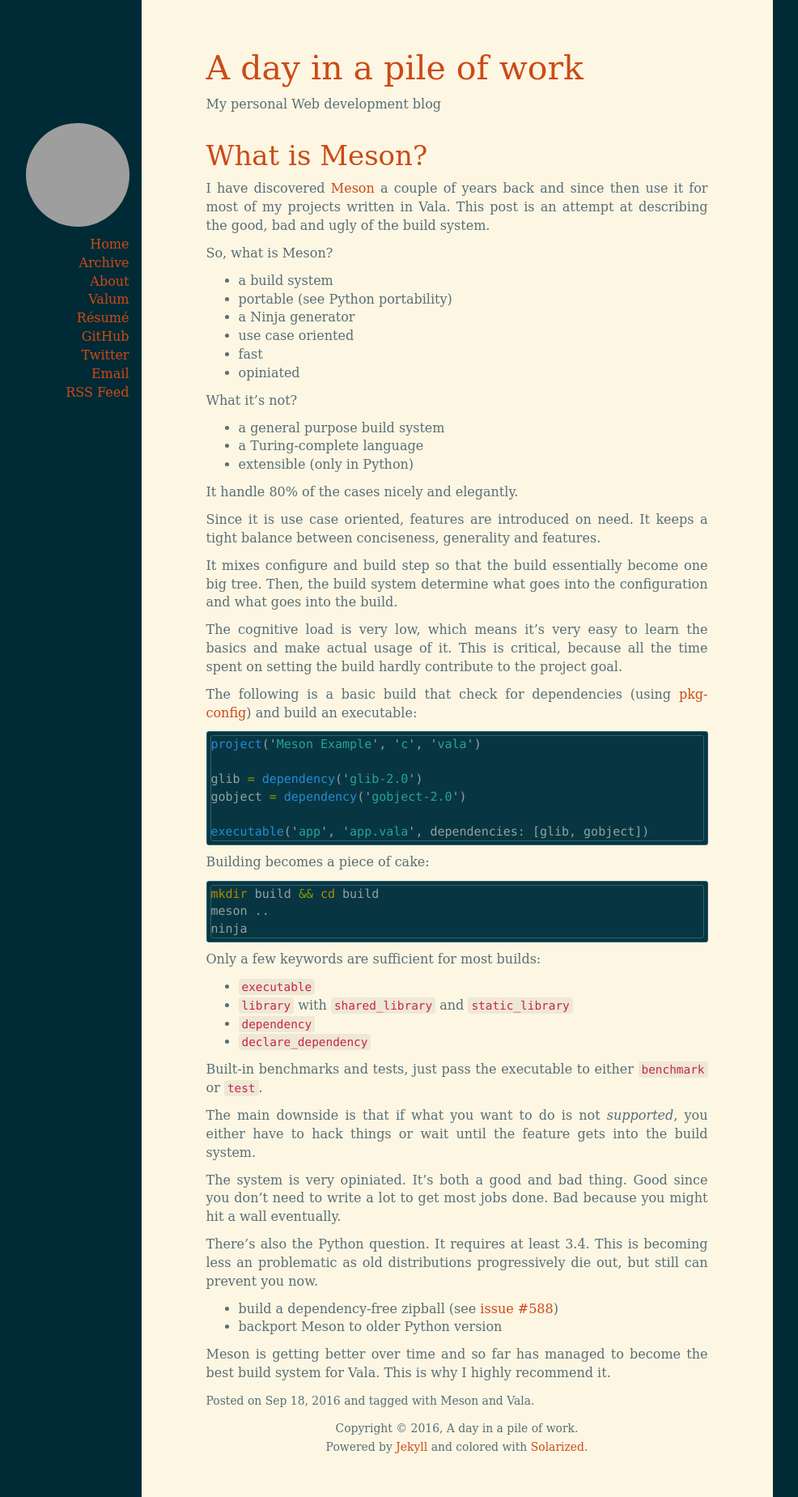
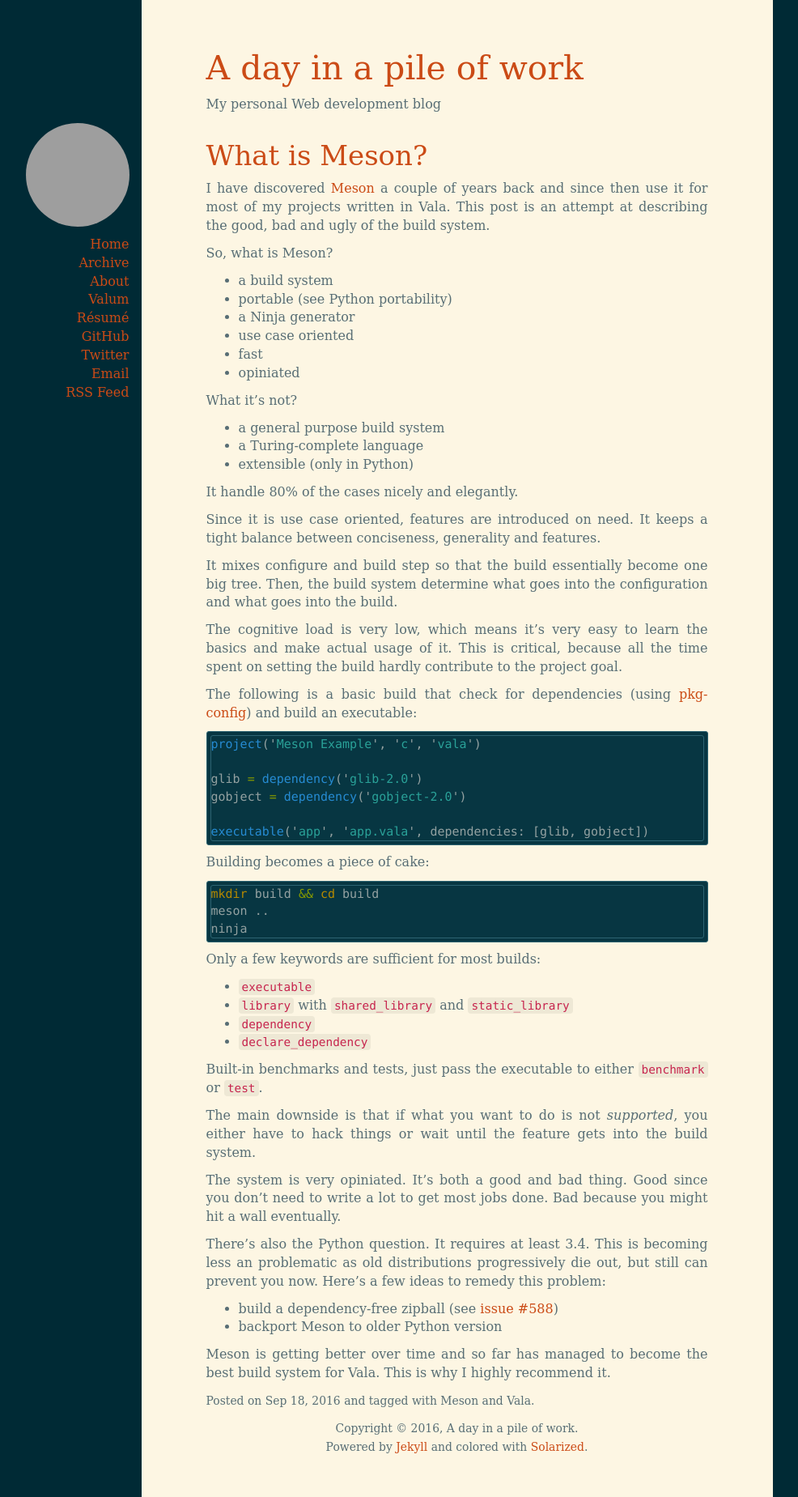
Before and after one commit to arteymix/arteymix.github.io, a Jekyll site: the page built from _posts/2016-09-18-what-is-meson.md, in a window 1280 px wide. Shown: the whole page at 81% size, without its empty margins (173-1159 px from the left). Built offline with Jekyll 4.4.1, drawn with Linux system fonts in a browser that asks for light colours; some web fonts are replaced; comment, search, counter and statistics services are not loaded; grey boxes are pictures that could not be loaded.

Commit message:
Add a missing introductory statement

```diff
--- a/_posts/2016-09-18-what-is-meson.md
+++ b/_posts/2016-09-18-what-is-meson.md
@@ -76,7 +76,7 @@
 
 There's also the Python question. It requires at least 3.4. This is becoming
 less an problematic as old distributions progressively die out, but still can
-prevent you now.
+prevent you now. Here's a few ideas to remedy this problem:
 
  - build a dependency-free zipball (see [issue #588][3])
  - backport Meson to older Python version
```
